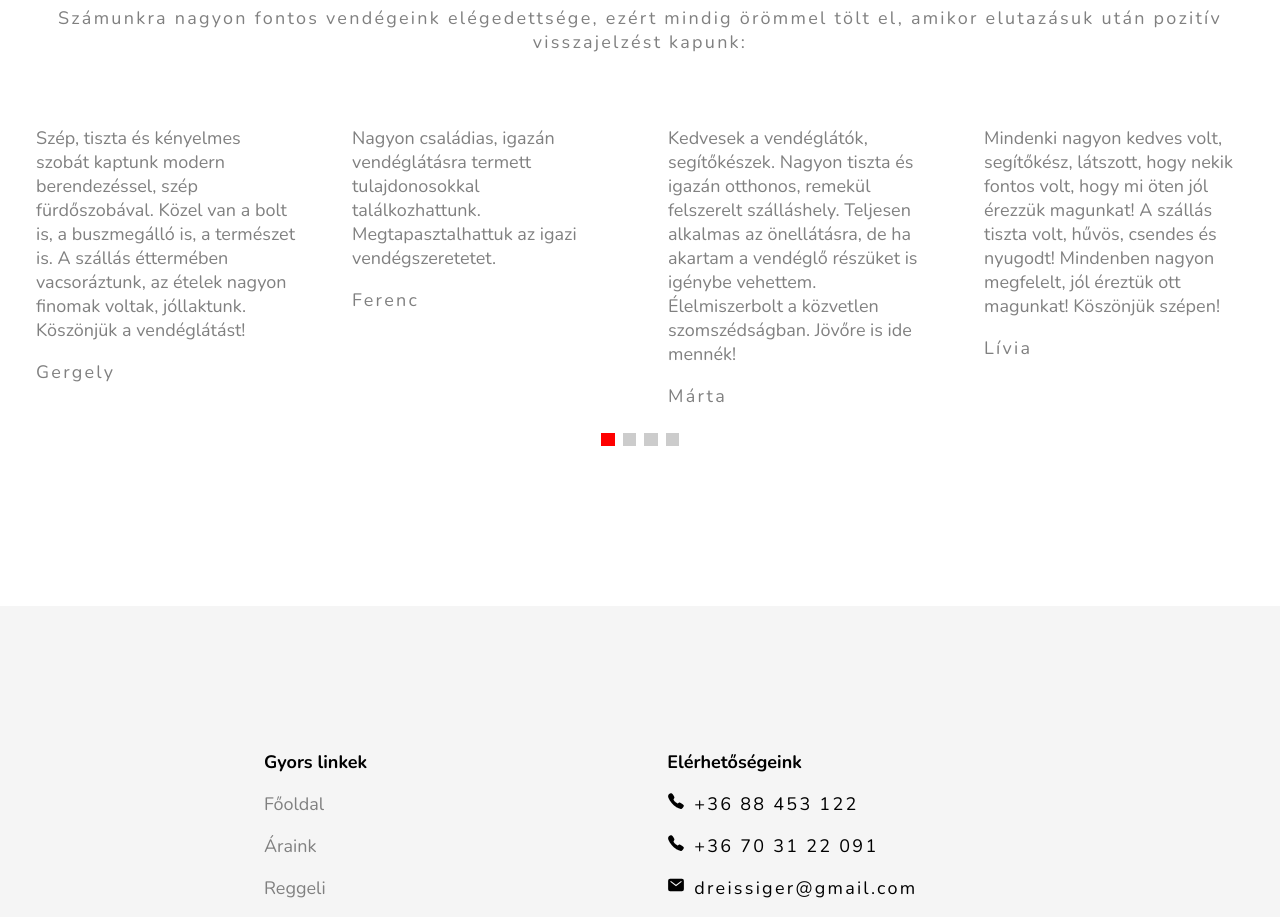
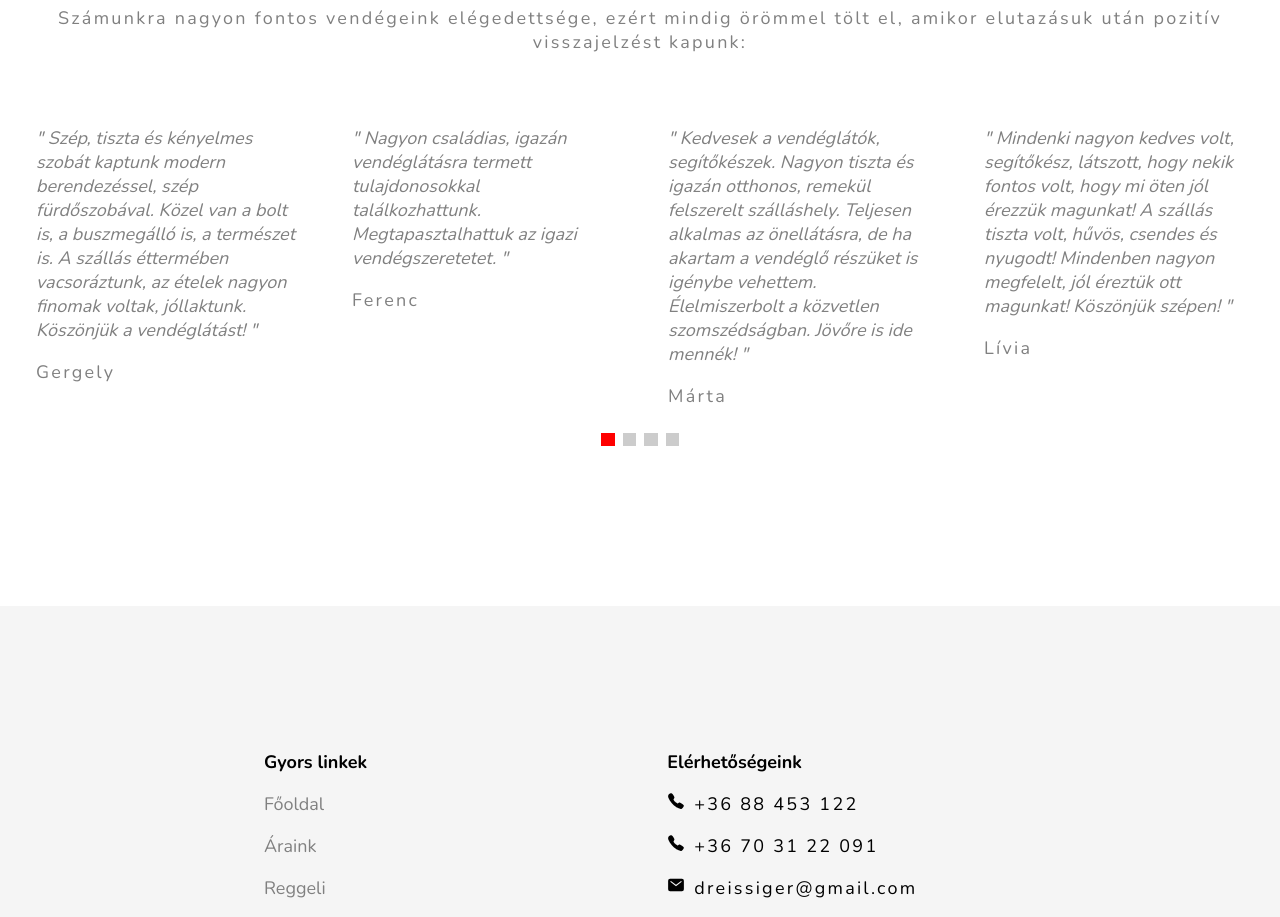
Before and after one commit to xdevtomix/bakonyi, a React (Vite) app: page / in a window 1280 px wide. Shown: the part 2340-3257 px from the top of the page. Built offline with nearby package versions, Linux system fonts and the light colour scheme.

Commit message:
testimonials work 6

```diff
--- a/src/components/Testimonials.jsx
+++ b/src/components/Testimonials.jsx
@@ -78,7 +78,7 @@ export default function Testimonials() {
                             <SwiperSlide key={id}>
                                 <SlideItem>
                                     <div>
-                                        {text}
+                                        "{text}"
                                     </div>
                                     <p>
                                         {name}
@@ -138,6 +138,7 @@ const SlideItem = styled.div`
 
     >div {
         font-size: 1rem;
+        font-style: italic;
         color: var(--light-night);
         margin-bottom: 1rem;
     }
```
